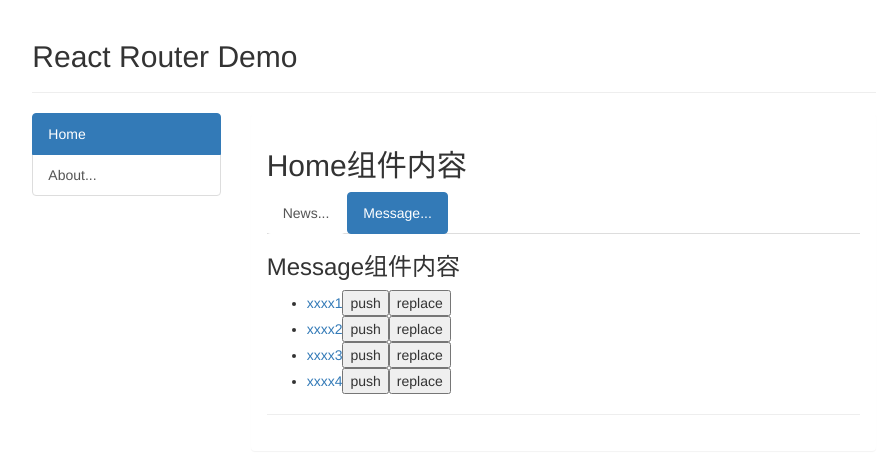
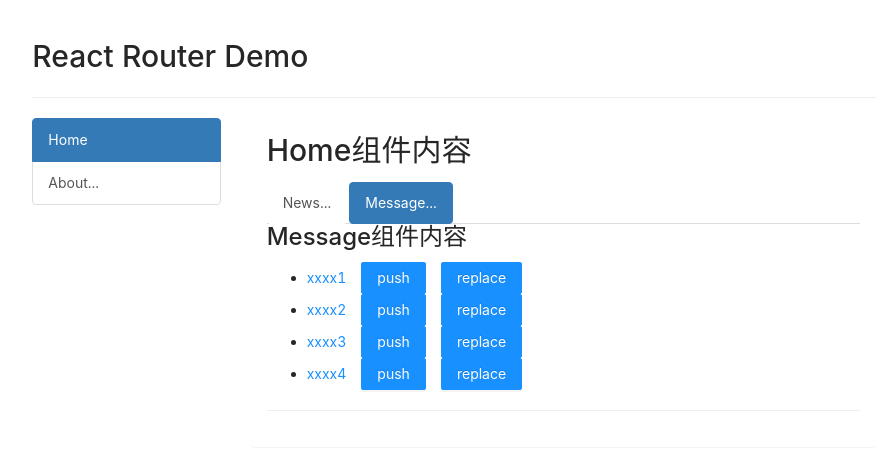
Before and after one commit to mamh-demo/react-atguigu-demo, a React (Create React App) app: page /home/message in a window 1280 px wide. Shown: the top 454 px of the page, without its empty margins (186-1077 px from the left). Built offline with nearby package versions, Linux system fonts and the light colour scheme.

Commit message:
add Button from 'antd'

```diff
--- a/src/components/Home/Message/index.jsx
+++ b/src/components/Home/Message/index.jsx
@@ -1,7 +1,11 @@
 import React from 'react'
-import {Link, Redirect, Route, Switch} from "react-router-dom";
+import {Link, Route, Switch} from "react-router-dom";
+import { Button } from 'antd';
 
 import Detail from "./Detail";
+
+import 'antd/dist/antd.min.css';
+
 
 export default class Message extends React.Component {
 
@@ -32,8 +36,11 @@ messageArr.map((msgObj) => {
                     title: msgObj.title
                 }}
             }>{msgObj.title}</Link>
-            <button>push</button>
-            <button>replace</button>
+            &nbsp;&nbsp;&nbsp;&nbsp;
+            <Button type="primary">push</Button>
+            &nbsp;&nbsp;&nbsp;&nbsp;
+            <Button type="primary">replace</Button>
+
         </li>
     )
 })
```
